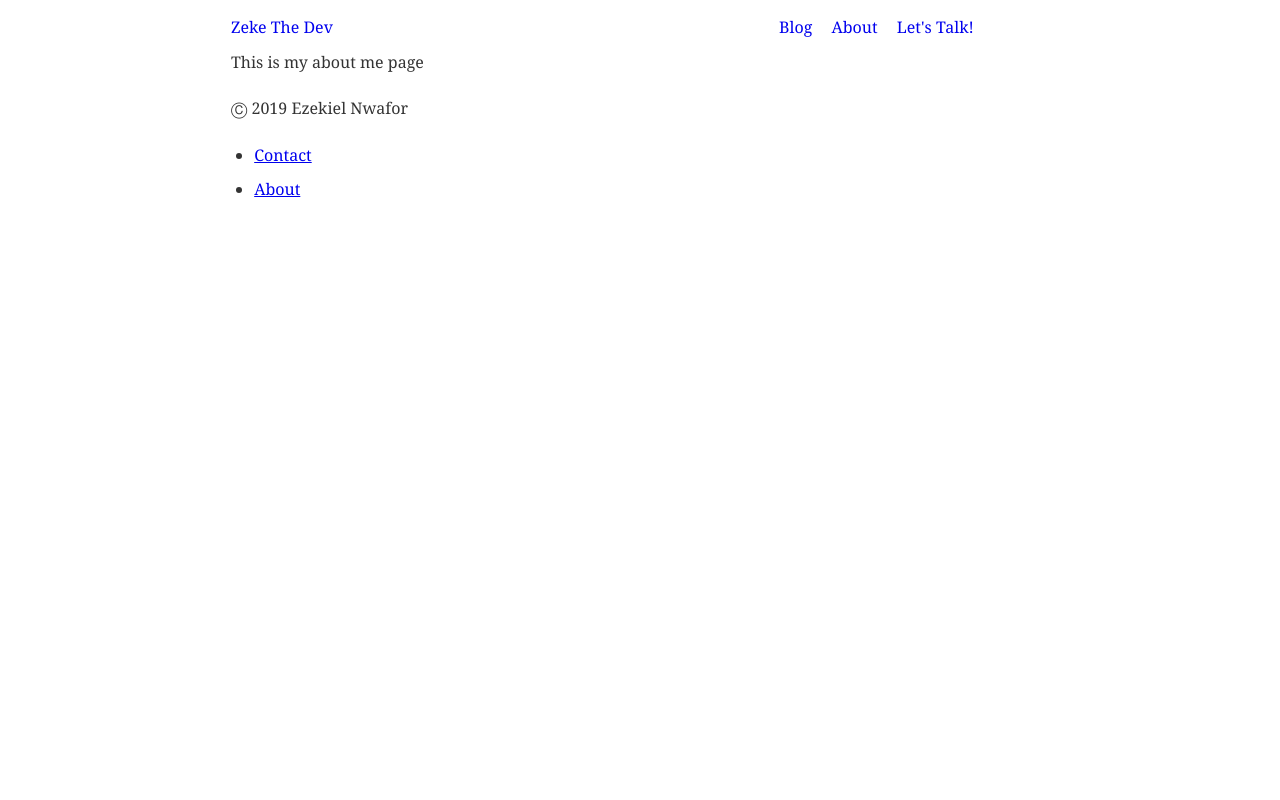
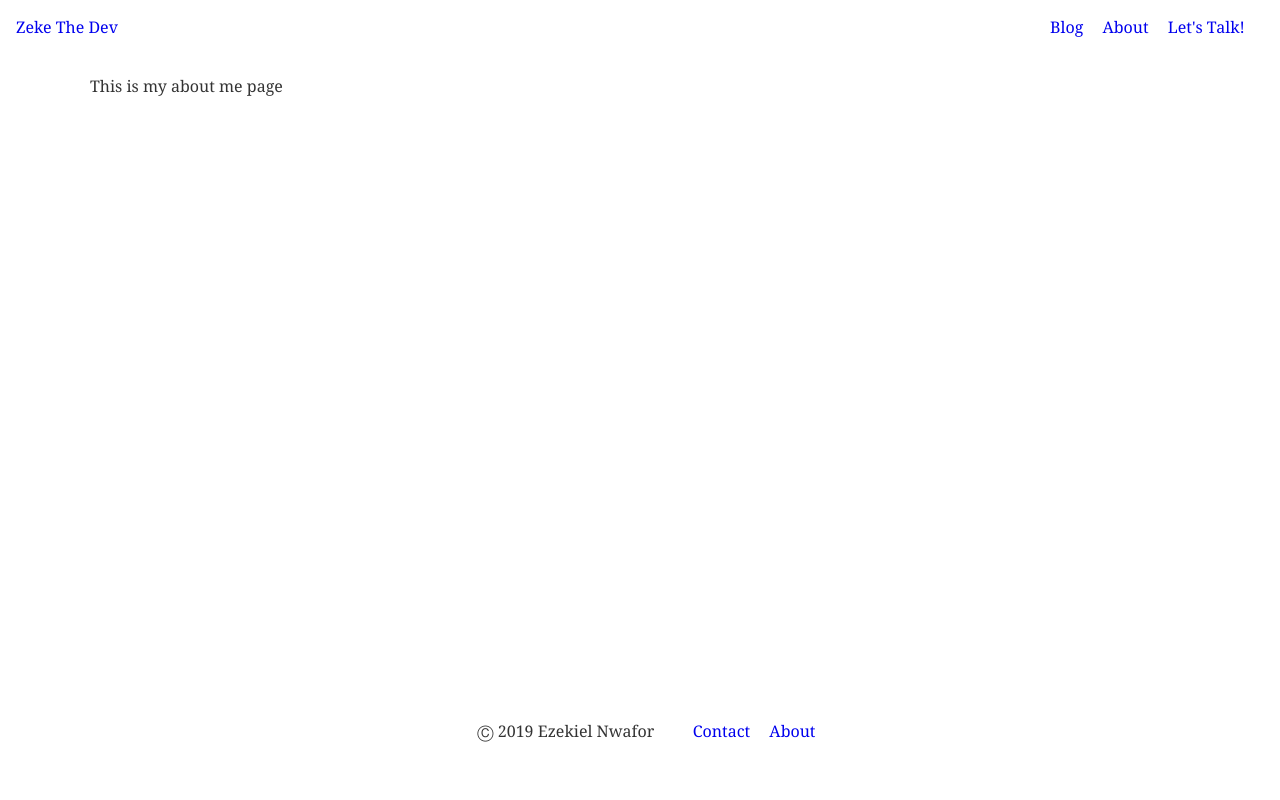
Before and after one commit to Ezekiel-Nwafor/zeke-the-dev, a Gatsby site: page /about in a window 1280 px wide. Built offline with nearby package versions, Linux system fonts and the light colour scheme; Gatsby itself is replaced by a stand-in of ours.

Commit message:
completed basic styling of all componenets

```diff
--- a/src/components/footer.js
+++ b/src/components/footer.js
@@ -2,27 +2,60 @@ import React from 'react'
 import { Link } from 'gatsby'
 import styled from 'styled-components'
 
+const StyledFooter = styled.footer`
+    bottom: 0;
+    height: 10%;
+    position: fixed;
+    width: 100%;
+    display: flex;
+    flex-direction: row;
+    justify-content: center;
+`
+
+const Ul = styled.ul`
+    list-style-type: none;
+    display: inline-flex;
+    margin: 0;
+`
+
+const StyledLink = styled(Link)`
+    text-decoration: none;
+`
+
+const Li = styled.li`
+    margin-right: 1.2rem;
+`
+
+const ParagraphContainer = styled.div `
+    margin-right: 1.2rem;
+
+`
+
+const LinkContainer = styled.div`
+    margin-left: 1.2rem;
+
+`
+
+
 const Footer = () => {
     return (
-        <footer>
-            <div>
-                <div>
-                    <p>&#9400; 2019 Ezekiel Nwafor </p>
-                </div>
+        <StyledFooter>
+            <ParagraphContainer>
+                <p>&#9400; 2019 Ezekiel Nwafor </p>
+            </ParagraphContainer>
 
-                <div>
-                    <ul>
-                        <li>
-                            <Link to='/contact'>Contact</Link>
-                        </li>
+            <LinkContainer>
+                <Ul>
+                    <Li>
+                        <StyledLink to='/contact'>Contact</StyledLink>
+                    </Li>
 
-                        <li>
-                            <Link to='/about'>About</Link>
-                        </li>
-                    </ul>
-                </div>
-            </div>
-        </footer>
+                    <Li>
+                        <StyledLink to='/about'>About</StyledLink>
+                    </Li>
+                </Ul>
+            </LinkContainer>
+        </StyledFooter>
     )
 };
 
--- a/src/components/header.js
+++ b/src/components/header.js
@@ -5,10 +5,14 @@ import styled from 'styled-components'
 const Nav = styled.nav`
     display: inline-flex;
     justify-content: space-between;
+    align-items: center;
     width: 100%;
 `
 const StyledHeader = styled.header`
     width: 100%;
+    height: 10%;
+    position: sticky;
+    top: 0;
 `
 
 const Ul = styled.ul`
@@ -20,9 +24,6 @@ const Ul = styled.ul`
 const StyledLink = styled(Link)`
     text-decoration: none;
 `
-const MenuContainerRight = styled.div`
-    width: 33%;
-`
 
 const Li = styled.li`
     margin-right: 1.2rem;
@@ -33,10 +34,14 @@ const Header = () => {
         <StyledHeader>
             <Nav>
                 <div>
-                    <StyledLink to='/'>Zeke The Dev</StyledLink>
+                    <Ul>
+                        <li>
+                            <StyledLink to='/'>Zeke The Dev</StyledLink>
+                        </li>
+                    </Ul>
                 </div>
 
-                <MenuContainerRight>
+                <div>
                     <Ul>
                         <Li>
                             <StyledLink to='/blog'>Blog</StyledLink>
@@ -50,7 +55,7 @@ const Header = () => {
                             <StyledLink to='/contact'>Let's Talk!</StyledLink>
                         </Li>
                     </Ul>
-                </MenuContainerRight>
+                </div>
             </Nav>
         </StyledHeader>
     )
--- a/src/components/layout.js
+++ b/src/components/layout.js
@@ -5,7 +5,6 @@ import styled from 'styled-components'
 
 const Container = styled.div`
     margin: 0 auto;
-    max-width: 850px;
     padding: 1rem;
     min-height: 100vh;
 `
--- a/src/pages/about.js
+++ b/src/pages/about.js
@@ -2,10 +2,19 @@ import React from 'react'
 import styled from 'styled-components'
 import Layout from '../components/layout'
 
+const Container = styled.div`
+    margin: 1.5rem;
+    padding-top: 1.5rem;
+    max-width: 1100px;
+    margin: 0 auto;
+`
+
 const About = () =>{
     return(
         <Layout>
-            <p>This is my about me page</p>
+            <Container>
+                <p>This is my about me page</p>
+            </Container>
         </Layout>
     )
 };
```
Also changed, not shown: src/pages/blog.js (+12 -2 lines), src/pages/contact.js (+10 -1 lines), src/pages/index.js (+11 -1 lines).
